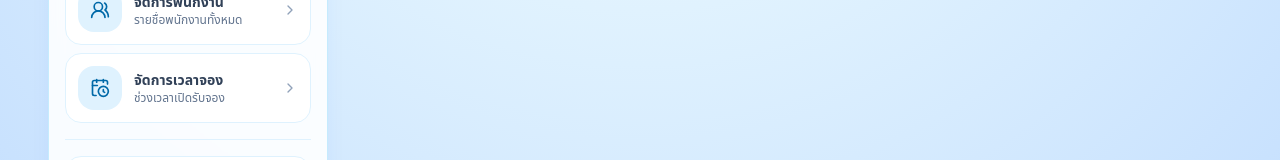
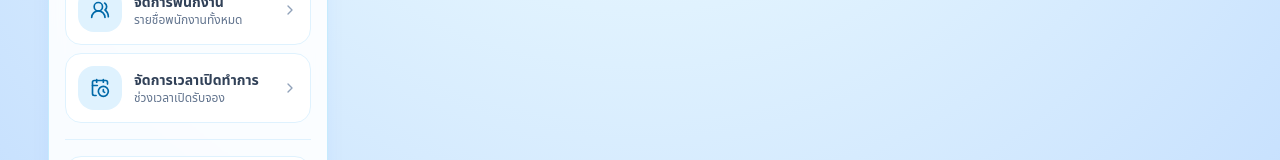
Before and after one commit to tehnplk/medth, a Next.js app: page /admin/booked in a window 1280 px wide. Shown: the part 400-560 px from the top of the page. Built offline with nearby package versions, Linux system fonts and the light colour scheme; no server answers.

Commit message:
Rename admin time menu to opening hours

```diff
--- a/src/components/admin-sidebar.tsx
+++ b/src/components/admin-sidebar.tsx
@@ -41,7 +41,7 @@ const menuItems = [
   },
   {
     href: "/admin/time-slots",
-    label: "จัดการเวลาจอง",
+    label: "จัดการเวลาเปิดทำการ",
     description: "ช่วงเวลาเปิดรับจอง",
     icon: CalendarClock,
   },
```
